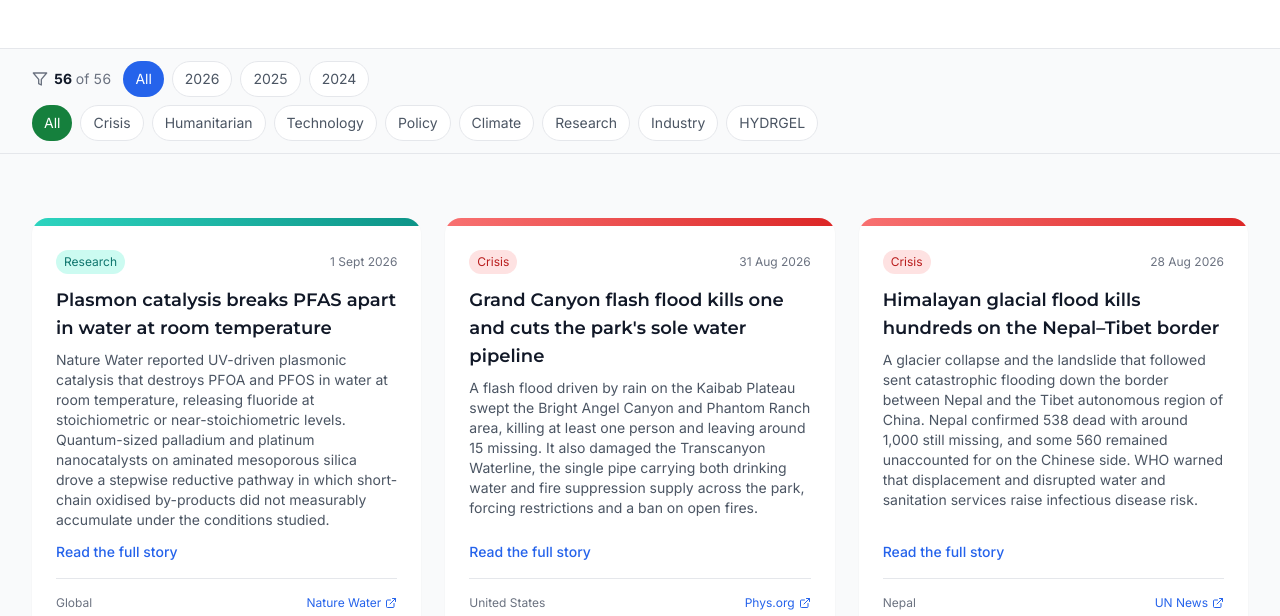
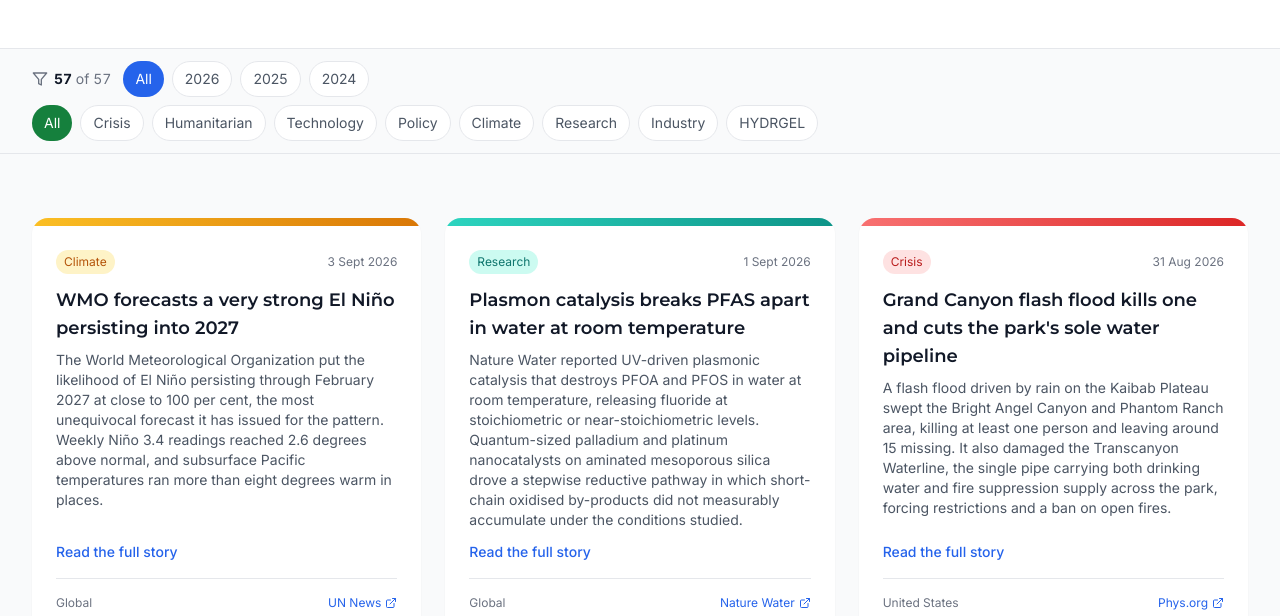
Before and after one commit to CLIFTONFLACK/hydrgel, a React (Vite) app: page /news in a window 1280 px wide. Shown: the part 336-952 px from the top of the page. Built offline with nearby package versions, Linux system fonts and the light colour scheme; no server answers.

Commit message:
Add newsroom item: WMO forecasts a very strong El Niño persisting into 2027
Co-Authored-By: Claude Opus 5 <noreply@anthropic.com>
Claude-Session: https://claude.ai/code/session_011xEomgycUYZrNwssN1Qqp9

```diff
--- a/src/data/news.ts
+++ b/src/data/news.ts
@@ -684,6 +684,17 @@ export const NEWS: NewsItem[] = [
     source: 'Nature Water',
     url: 'https://www.nature.com/articles/s44221-026-00690-1',
   },
+  {
+    id: '2026-09-03-wmo-forecasts-very-strong-el-nino',
+    date: '2026-09-03',
+    title: 'WMO forecasts a very strong El Niño persisting into 2027',
+    summary:
+      'The World Meteorological Organization put the likelihood of El Niño persisting through February 2027 at close to 100 per cent, the most unequivocal forecast it has issued for the pattern. Weekly Niño 3.4 readings reached 2.6 degrees above normal, and subsurface Pacific temperatures ran more than eight degrees warm in places.',
+    category: 'Climate',
+    region: 'Global',
+    source: 'UN News',
+    url: 'https://news.un.org/en/story/2026/09/1168265',
+  },
 ]
 
 /** Newest first. */
--- a/src/data/stories.ts
+++ b/src/data/stories.ts
@@ -518,4 +518,13 @@ export const STORIES: Record<string, string[]> = {
     'The limits should be stated plainly: this is laboratory work on two legacy compounds under controlled conditions, not a deployed system, and real source water carries competing constituents a clean matrix does not.',
     'Why it matters to us: this is not what our own technology does. HYDRGEL\'s cryogel medium is built for microbiological contamination — the bacteria that make water dangerous to drink within hours of a flood or a displacement — and it does not destroy fluorinated organics. We flag the work because of where its economics point. If ultraviolet-driven destruction proves cheapest at the point of entry rather than the treatment plant, it reinforces something the past two years of failures have already suggested: the assumption that purification must happen far upstream, inside one large facility, is the assumption that keeps breaking.',
   ],
+
+  '2026-09-03-wmo-forecasts-very-strong-el-nino': [
+    'The World Meteorological Organization reported on 3 September 2026 that the El Niño established in the Pacific is strengthening rapidly and has yet to peak. Forecasters expect it to become very strong and to peak around the end of the year, and put the likelihood it persists through February 2027 at close to 100 per cent — the most unequivocal forecast the agency has issued for El Niño or for its cooler counterpart, La Niña.',
+    'The measurements behind that confidence are striking. The Niño 3.4 index, which tracks ocean temperatures in the central tropical Pacific, averaged 1.5 degrees Celsius above normal from May through July and reached 2 degrees by July, with weekly readings as high as 2.6 degrees from late July through mid-August. Subsurface temperatures in parts of the Pacific ran more than eight degrees above normal. Heat at depth signals an event that is not fleeting and still has fuel behind it.',
+    'El Niño develops every two to seven years, when waters in the central and eastern equatorial Pacific become unusually warm and alter atmospheric circulation thousands of miles away, shifting rainfall and temperature far from the ocean that produced it. What is different this time is the baseline: the oceans were already exceptionally warm before the cycle began. Scientists have not established that man-made climate change makes El Niño more frequent or more intense; what a warmer atmosphere and ocean do is increase the heat and moisture available to fuel it.',
+    'The consequences will not be evenly distributed. From September through November, forecasters expect above-normal temperatures across nearly the entire surface of the Earth, and rainfall is already taking on the characteristic El Niño signature — heavier rain and flooding in some regions, drought in others. A positive phase of the Indian Ocean Dipole is also expected to develop and the tropical Atlantic to stay unusually warm, making a precise forecast for any individual country impossible.',
+    'UN Secretary-General António Guterres described El Niño as being supersized before our eyes, and said the planet is in uncharted waters. Celeste Saulo, who heads the WMO, noted that the disruption and devastation caused by droughts and floods is already visible, and said those impacts are expected to worsen as the event intensifies.',
+    'Why it matters to us: a forecast is not a disaster, and we will not treat it as one. What it is, is several months of notice that the two conditions which break drinking water — far too much at once, and far too little across a season — are simultaneously more likely across large parts of the world. A signal that resolves into flooding in one basin and drought in the next cannot be answered by pre-positioning one kind of response in one place. Household-level purification travels light and works against whichever of the two arrives.',
+  ],
 }
```
